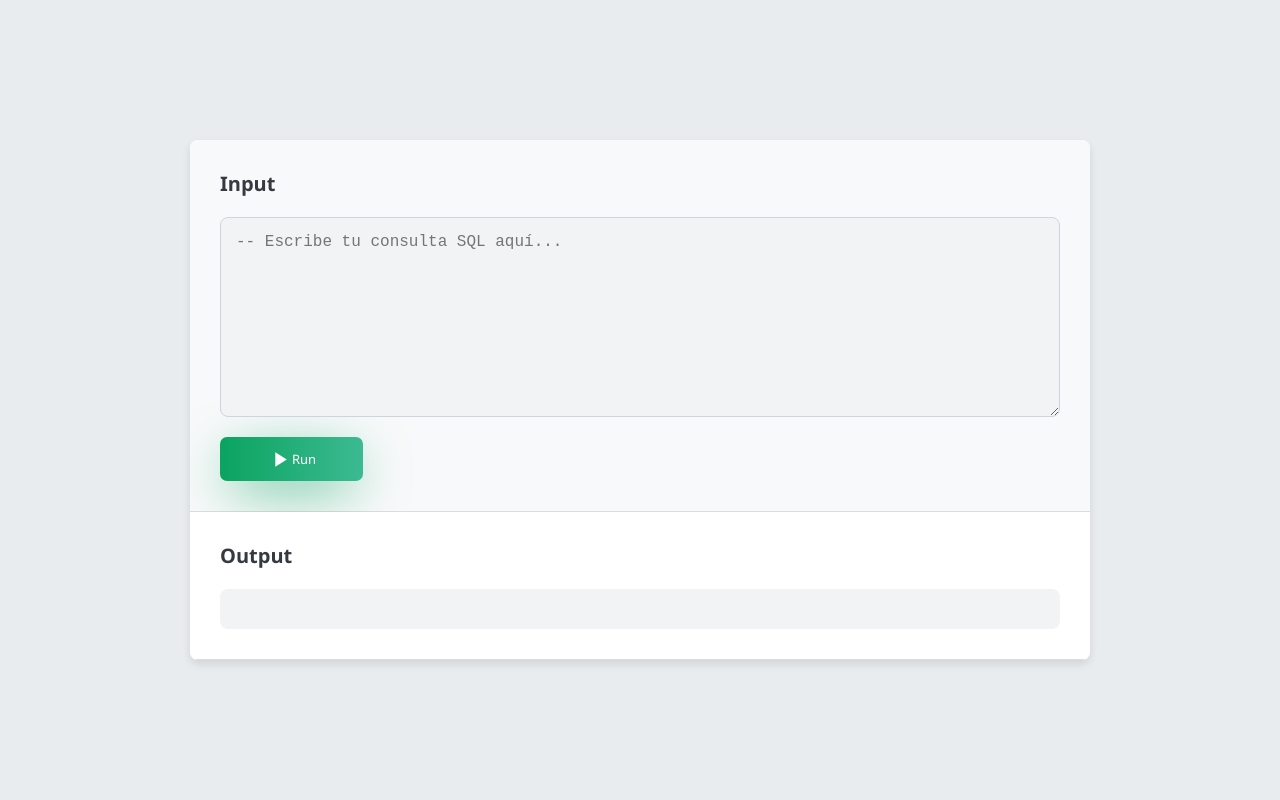
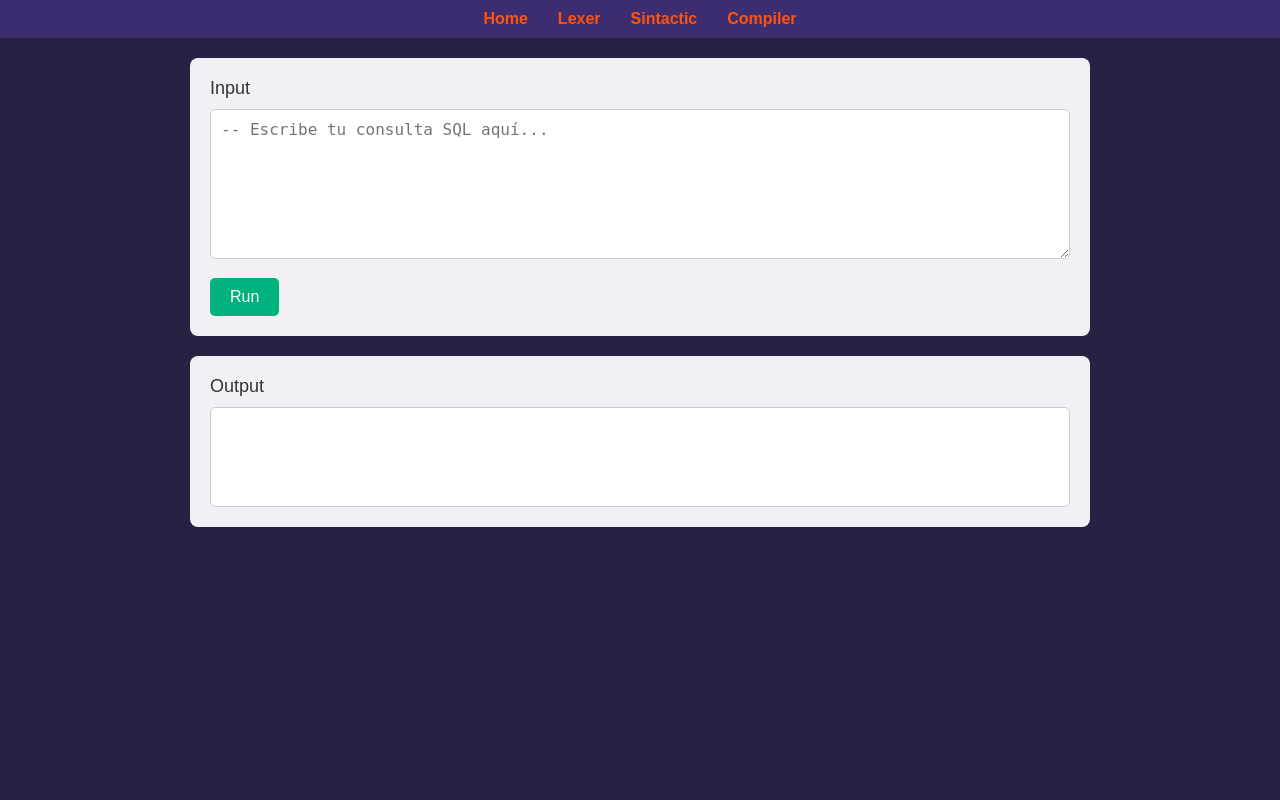
Before and after one commit to JesusDMM/MONKEY-SQL, a Flask app: template templates/semantico.html in a window 1280 px wide. Run offline with Flask 3, Linux system fonts and the light colour scheme; the template is opened without the code that fills it, so the values that code supplies are empty.

Commit message:
Corrección analizador semantico front

```diff
--- a/static/CSS/semantico.css
+++ b/static/CSS/semantico.css
@@ -1,167 +1,97 @@
+/* Reset básico */
 * {
-  box-sizing: border-box;
   margin: 0;
   padding: 0;
+  box-sizing: border-box;
 }
 
+/* Estilos generales */
 body {
-  font-family: "Segoe UI", Tahoma, Geneva, Verdana, sans-serif;
-  background-color: #e9ecef;
-  padding: 40px;
+  font-family: Arial, sans-serif;
+  background-color: #282143;
+  color: #fff;
+  display: flex;
+  flex-direction: column;
+  align-items: center;
+}
+
+header {
+  background-color: #3d2c6f;
+  width: 100%;
+  padding: 10px 0;
+}
+
+nav ul {
+  list-style: none;
   display: flex;
   justify-content: center;
-  align-items: center;
-  height: 100vh;
 }
 
-.container {
-  display: flex;
-  flex-direction: column;
-  max-width: 900px;
-  width: 100%;
-  background-color: #ffffff;
-  box-shadow: 0 4px 8px rgba(0, 0, 0, 0.1);
-  border-radius: 8px;
-  overflow: hidden;
+nav ul li {
+  margin: 0 15px;
 }
 
-.editor,
-.output {
-  padding: 30px;
-  border-bottom: 1px solid #ddd;
+nav ul li a {
+  text-decoration: none;
+  color: #ff530d;
+  font-weight: bold;
 }
 
-.editor {
-  background-color: #f8f9fa;
+nav ul li a:hover {
+  text-decoration: underline;
 }
 
-h3 {
-  color: #343a40;
-  font-size: 20px;
+main {
+  margin-top: 20px;
+  width: 90%;
+  max-width: 900px;
+}
+
+.input-container,
+.output-container {
   margin-bottom: 20px;
+  background-color: #f0f0f5;
+  border-radius: 8px;
+  padding: 20px;
+  color: #333;
+}
+
+label {
+  font-size: 18px;
+  display: block;
+  margin-bottom: 10px;
 }
 
 textarea {
   width: 100%;
-  height: 200px;
-  padding: 15px;
-  font-family: "Courier New", monospace;
+  height: 150px;
+  border: 1px solid #ccc;
+  border-radius: 5px;
+  padding: 10px;
   font-size: 16px;
-  border: 1px solid #ced4da;
-  border-radius: 8px;
-  background-color: #f1f3f5;
-  resize: vertical;
-  transition: border 0.3s ease;
-}
-
-textarea:focus {
-  outline: none;
-  border-color: #80bdff;
-  background-color: #ffffff;
+  color: #333;
 }
 
 button {
+  background-color: #00b37e;
+  border: none;
+  color: white;
+  padding: 10px 20px;
+  border-radius: 5px;
+  font-size: 16px;
+  cursor: pointer;
   margin-top: 15px;
-  padding: 12px 24px;
-  background-color: #28a745;
-  color: white;
-  border: none;
-  border-radius: 8px;
-  cursor: pointer;
-  font-size: 16px;
-  transition: background-color 0.3s ease;
 }
 
 button:hover {
-  background-color: #218838;
+  background-color: #009e6f;
 }
 
-.output {
+#output {
+  min-height: 100px;
   background-color: #ffffff;
+  color: #000;
+  border: 1px solid #ccc;
+  padding: 10px;
+  border-radius: 5px;
 }
-
-#output-content {
-  padding: 20px;
-  border-radius: 8px;
-  background-color: #f1f3f5;
-  font-family: "Courier New", monospace;
-}
-
-table {
-  width: 100%;
-  border-collapse: collapse;
-}
-
-table,
-th,
-td {
-  border: 1px solid #dee2e6;
-}
-
-th,
-td {
-  padding: 12px;
-  text-align: left;
-}
-
-th {
-  background-color: #007bff;
-  color: white;
-}
-
-td {
-  background-color: #ffffff;
-}
-
-.button {
-  display: flex;
-  justify-content: center;
-  align-items: center;
-  border-radius: 7px;
-  border: none;
-  background: #0ba360;
-  background: linear-gradient(to right, #0ba360, #3cba92);
-  color: white;
-  font-family: inherit;
-  text-align: center;
-  font-size: 13px;
-  box-shadow: 0px 14px 56px -11px #0ba360;
-  width: 11em;
-  padding: 0.7em;
-  transition: all 0.4s;
-  cursor: pointer;
-}
-
-.button svg {
-  width: 25px;
-  height: 25px;
-}
-
-.button svg path {
-  fill: white;
-}
-
-.button span {
-  cursor: pointer;
-  display: inline-block;
-  position: relative;
-  transition: 0.4s;
-}
-
-.button span:after {
-  content: "Semantico";
-  position: absolute;
-  opacity: 0;
-  top: 0;
-  right: -20px;
-  transition: 0.7s;
-}
-
-.button:hover span {
-  padding-right: 5.2em;
-}
-
-.button:hover span:after {
-  opacity: 4;
-  right: 0;
-}
--- a/templates/semantico.html
+++ b/templates/semantico.html
@@ -3,38 +3,35 @@
   <head>
     <meta charset="UTF-8" />
     <meta name="viewport" content="width=device-width, initial-scale=1.0" />
-    <title>SQL Editor Online</title>
-    <link rel="stylesheet" href="../static/CSS/semantico.css"">
+    <title>MonkeySQL</title>
+    <link rel="stylesheet" href="../static/CSS/semantico.css" />
   </head>
   <body>
-    <div class="container">
-      <div class="editor">
-        <h3>Input</h3>
+    <header>
+      <nav>
+        <ul>
+          <li><a href="#">Home</a></li>
+          <li><a href="#">Lexer</a></li>
+          <li><a href="#">Sintactic</a></li>
+          <li><a href="#">Compiler</a></li>
+        </ul>
+      </nav>
+    </header>
+
+    <main>
+      <div class="input-container">
+        <label for="sql-input">Input</label>
         <textarea
           id="sql-input"
           placeholder="-- Escribe tu consulta SQL aquí..."
         ></textarea>
-        <button class="button">
-          <svg
-            xmlns="http://www.w3.org/2000/svg"
-            viewBox="0 0 24 24"
-            fill="white"
-            width="24px"
-            height="24px"
-          >
-            <path d="M8 5v14l11-7z" />
-          </svg>
-          <span>Run</span>
-        </button>
+        <button id="run-btn">Run</button>
       </div>
 
-      <div class="output">
-        <h3>Output</h3>
-        <div id="output-content">
-          <!-- Aquí aparecerán los resultados -->
-          <table></table>
-        </div>
+      <div class="output-container">
+        <label for="output">Output</label>
+        <div id="output"></div>
       </div>
-    </div>
+    </main>
   </body>
 </html>
```
